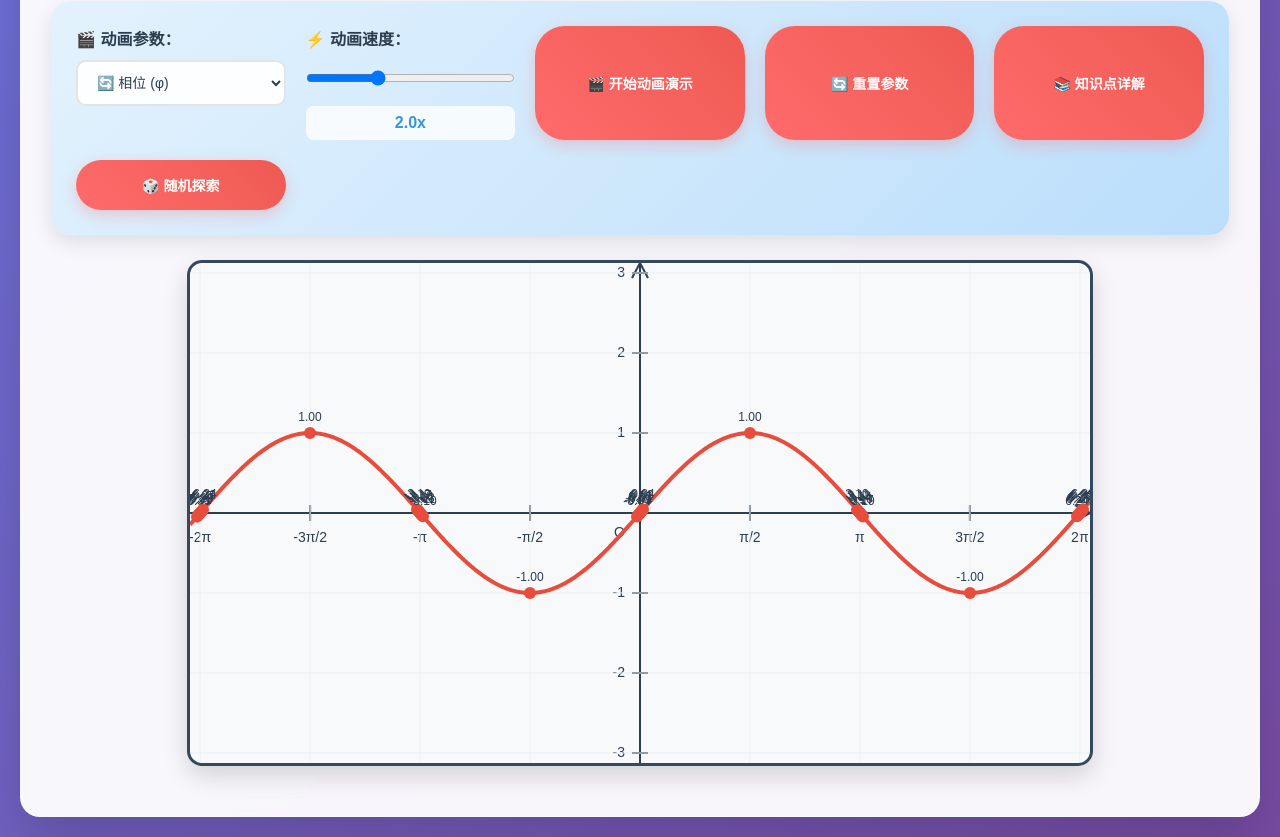
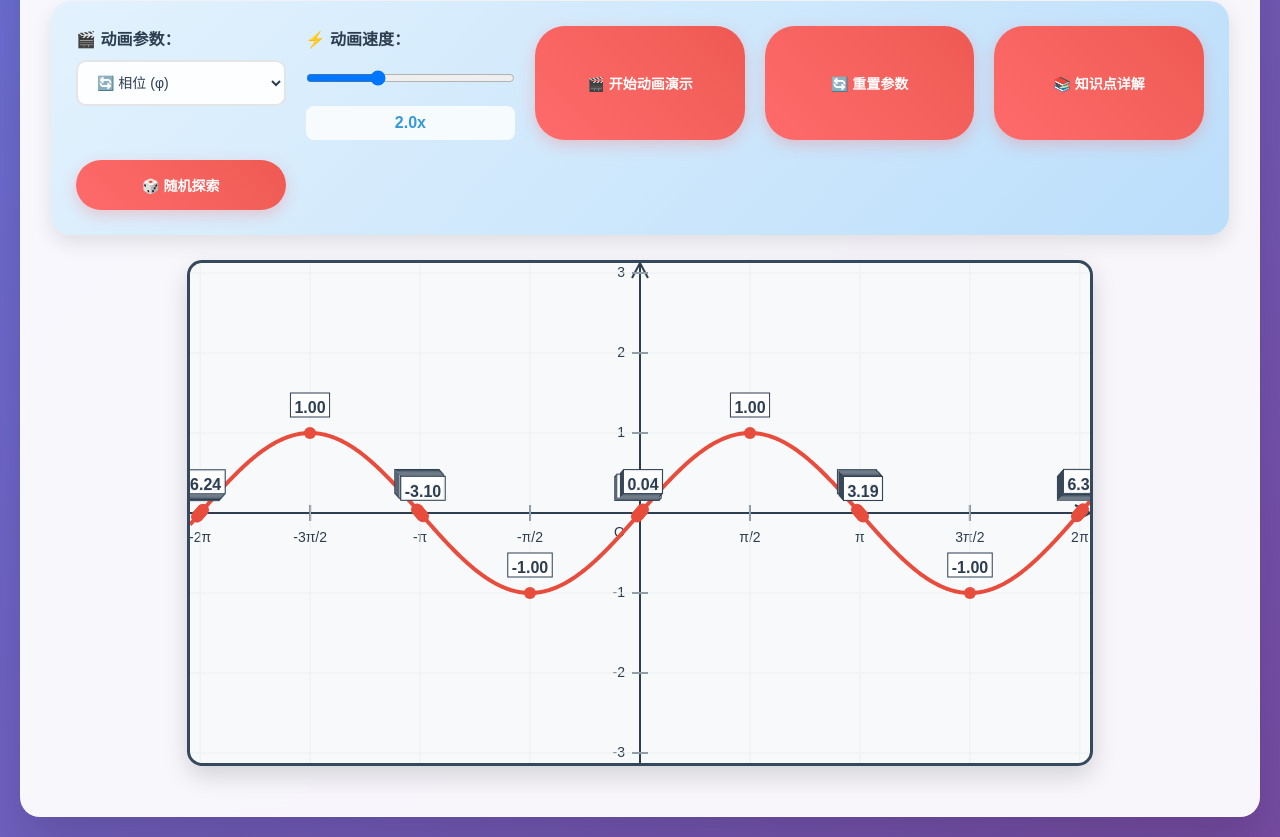
Before and after one commit to 13866212855/functiondance, a plain HTML site: page index.html in a window 1280 px wide. Shown: the part 1046-1883 px from the top of the page. Drawn offline with Linux system fonts and the light colour scheme.

Commit message:
✨ 优化相位值显示效果 - 提升用户体验
🎯 主要改进：
- 增大相位值标签字体大小（12px → 16px）
- 使用粗体字体提高可读性
- 添加半透明白色背景和黑色边框
- 优化文本对比度和视觉层次

🔧 技术细节：
- 改进 drawKeyPoints 函数中的标签渲染逻辑
- 添加文本测量和背景绘制功能
- 增强移动端和不同屏幕的显示兼容性

💡 用户价值：
- 相位值在图像上更加清晰可见
- 提升教学演示效果
- 改善整体用户交互体验

```diff
--- a/index.html
+++ b/index.html
@@ -1515,11 +1515,42 @@
                     ctx.arc(point.x, point.y, 6, 0, 2 * Math.PI);
                     ctx.fill();
 
-                    // 绘制标签
+                    // 优化标签显示效果
+                    const labelText = point.label;
+                    const fontSize = 16; // 增加字体大小
+                    ctx.font = `bold ${fontSize}px Arial`; // 使用粗体
+                    ctx.textAlign = 'center';
+
+                    // 测量文本宽度以绘制背景
+                    const textMetrics = ctx.measureText(labelText);
+                    const textWidth = textMetrics.width;
+                    const textHeight = fontSize;
+                    const padding = 4;
+
+                    // 绘制白色背景矩形
+                    ctx.fillStyle = 'rgba(255, 255, 255, 0.9)';
+                    ctx.fillRect(
+                        point.x - textWidth/2 - padding,
+                        point.y - 20 - textHeight - padding,
+                        textWidth + padding * 2,
+                        textHeight + padding * 2
+                    );
+
+                    // 绘制黑色边框
+                    ctx.strokeStyle = '#2c3e50';
+                    ctx.lineWidth = 1;
+                    ctx.strokeRect(
+                        point.x - textWidth/2 - padding,
+                        point.y - 20 - textHeight - padding,
+                        textWidth + padding * 2,
+                        textHeight + padding * 2
+                    );
+
+                    // 绘制深色文本
                     ctx.fillStyle = '#2c3e50';
-                    ctx.font = '12px Arial';
-                    ctx.textAlign = 'center';
-                    ctx.fillText(point.label, point.x, point.y - 15);
+                    ctx.fillText(labelText, point.x, point.y - 20 - padding);
+
+                    // 恢复点的颜色
                     ctx.fillStyle = '#e74c3c';
                 }
             });
```
